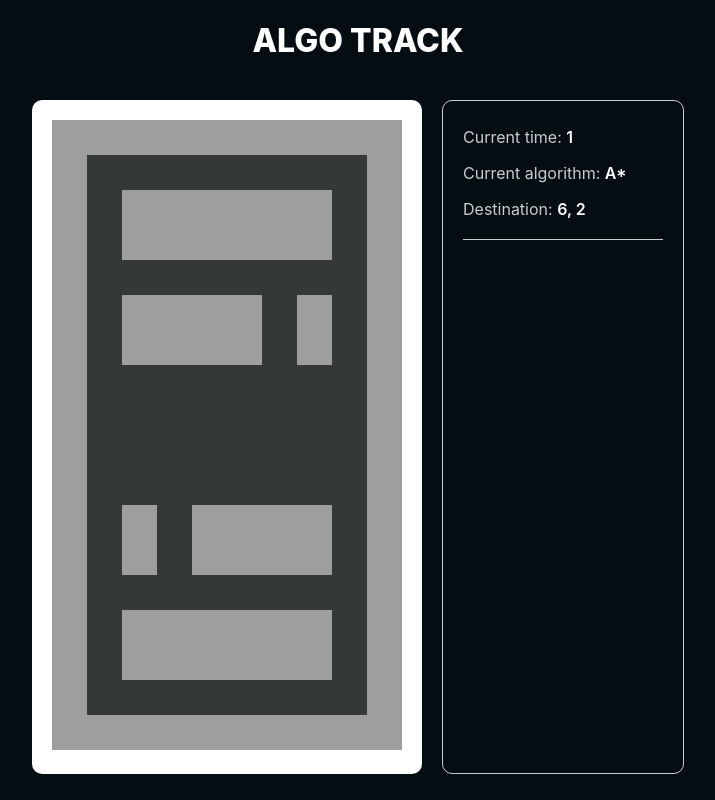
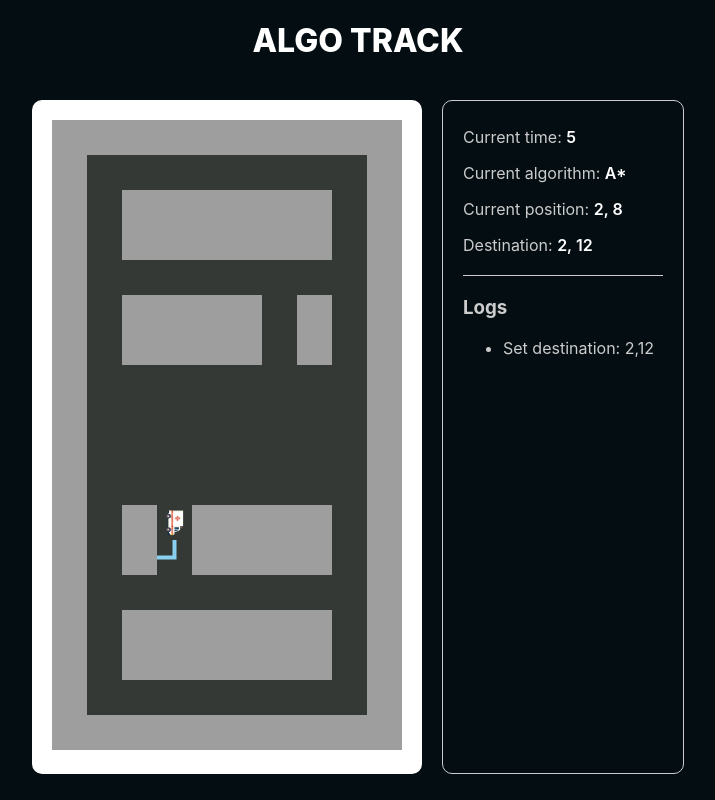
Before and after one commit to diegosalasmartinez/algo-track, a SvelteKit app: page / in a window 1280 px wide. Shown: the whole page, without its empty margins (282-997 px from the left). Built offline with nearby package versions, Linux system fonts and the light colour scheme.

Commit message:
feat: update canvas properties and show log pannel

```diff
--- a/src/lib/canvas.ts
+++ b/src/lib/canvas.ts
@@ -9,8 +9,10 @@ export class Canvas {
 	private readonly canvasHeight: number;
 	private readonly cellSize = 35;
 
-	private start: Writable<Point>;
+	private start: Point;
 	private end: Writable<Point>;
+	private currentPosition: Writable<Point>;
+	private addLog: (log: string) => void;
 	private grid: Grid;
 	private traveller: Traveller;
 
@@ -24,16 +26,18 @@ export class Canvas {
 		ctx: CanvasRenderingContext2D,
 		width: number,
 		height: number,
-		start: Writable<Point>,
 		end: Writable<Point>,
-		currentTime: Writable<number>
+		currentPosition: Writable<Point>,
+		currentTime: Writable<number>,
+		addLog: (log: string) => void
 	) {
 		this.ctx = ctx;
 		this.canvasWidth = width;
 		this.canvasHeight = height;
-		this.start = start;
 		this.end = end;
+		this.currentPosition = currentPosition;
 		this.currentTime = currentTime;
+		this.addLog = addLog;
 
 		this.grid = new Grid(
 			canvas,
@@ -45,27 +49,24 @@ export class Canvas {
 		);
 		this.traveller = new Traveller(this.ctx, this.cellSize);
 
-		this.setStartPoint();
-		this.setEndPoint();
-		this.setTraveller();
-	}
+		// Set start point
+		const startPoint = this.grid.getRandomEmptyCell();
+		this.start = startPoint;
+		this.currentPosition.set(startPoint);
 
-	setStartPoint() {
-		const point = this.grid.getRandomEmptyCell();
-		this.start.set(point);
-	}
+		// Set end point
+		const endPoint = this.grid.getRandomHouse();
+		this.end.set(endPoint);
+		this.addLog(`Set destination: ${endPoint.x},${endPoint.y}`);
 
-	setEndPoint() {
-		const point = this.grid.getRandomHouse();
-		this.end.set(point);
-	}
-
-	setTraveller() {
+		// Set traveller
 		const travellerImage = new Image();
 		travellerImage.src = '/car.png';
 		travellerImage.onload = () => {
 			this.traveller.setImage(travellerImage);
-			this.drawPath(get(this.start));
+			console.log('[DIEGO] here');
+			this.drawPath(this.start);
+			console.log('[DIEGO] here 2');
 			this.drawCanvas();
 		};
 	}
@@ -132,11 +133,16 @@ export class Canvas {
 		const positionY = lastEndPoint.y * this.cellSize;
 
 		let hasSolution = false;
+		let endPoint;
 		do {
-			this.setEndPoint();
+			endPoint = this.grid.getRandomHouse();
+			this.end.set(endPoint);
+
 			hasSolution = this.drawPath(currentPosition);
 			this.grid.drawHouse(positionX, positionY);
 		} while (!hasSolution);
+
+		this.addLog(`Set destination: ${endPoint.x},${endPoint.y}`);
 	}
 
 	drawDestination() {
--- a/src/routes/+page.svelte
+++ b/src/routes/+page.svelte
@@ -3,9 +3,11 @@
 	import { writable } from 'svelte/store';
 	import { Canvas } from '$lib/canvas';
 
-	let start = writable({ x: 0, y: 0 });
-	let end = writable({ x: 0, y: 0 });
+	let endPosition = writable({ x: 0, y: 0 });
+	// TODO: update currentPosition
+	let currentPosition = writable({ x: 0, y: 0 });
 	let currentTime = writable(0);
+	let logs: string[] = [];
 
 	onMount(() => {
 		const canvasElement = document.getElementById('myCanvas') as HTMLCanvasElement;
@@ -17,11 +19,16 @@
 			ctx,
 			canvasElement.width,
 			canvasElement.height,
-			start,
-			end,
-			currentTime
+			endPosition,
+			currentPosition,
+			currentTime,
+			addLog
 		);
 	});
+
+	const addLog = (log: string) => {
+		logs = [...logs, log];
+	};
 </script>
 
 <main>
@@ -34,9 +41,18 @@
 			<div class="info">
 				<p>Current time: <span>{$currentTime}</span></p>
 				<p>Current algorithm: <span>A*</span></p>
-				<p>Destination: <span>{$end.x}, {$end.y}</span></p>
+				<p>Current position: <span>{$currentPosition.x}, {$currentPosition.y}</span></p>
+				<p>Destination: <span>{$endPosition.x}, {$endPosition.y}</span></p>
 			</div>
 			<div class="divider"></div>
+			<div class="logs">
+				<h3>Logs</h3>
+				<ul>
+					{#each logs as log}
+						<li>{log}</li>
+					{/each}
+				</ul>
+			</div>
 		</div>
 	</section>
 </main>
```
